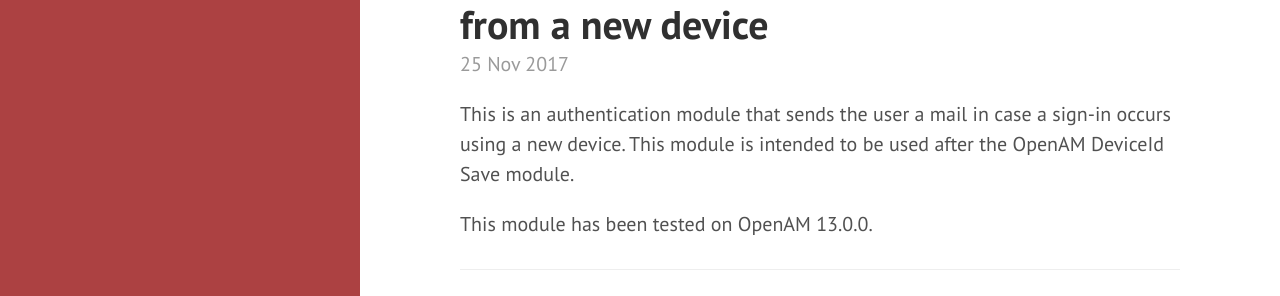
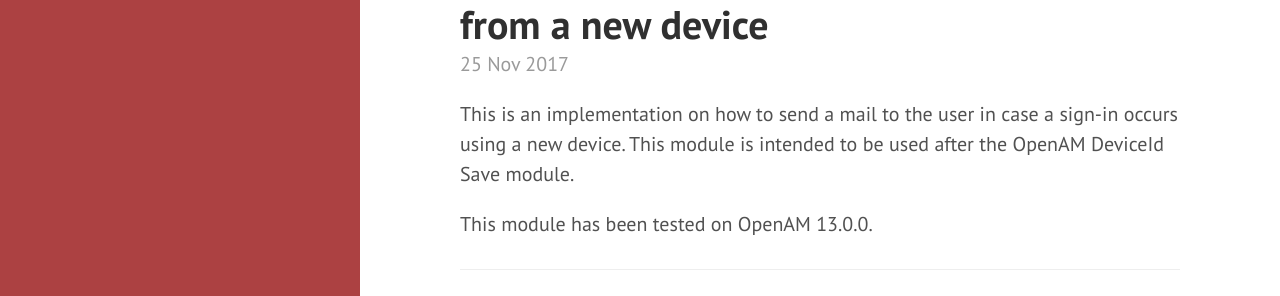
Before and after one commit to mirzlab/mirzlab.github.io, a Jekyll site: the page built from _posts/2017-11-25-openam-device-warning-mail.md, in a window 1280 px wide and 900 px high. Shown: the part 131-427 px from the top of the window. Built offline with Jekyll 4.4.1, drawn with Linux system fonts in a browser that asks for light colours.

Commit message:
Update 2017-11-25-openam-device-warning-mail.md

```diff
--- a/_posts/2017-11-25-openam-device-warning-mail.md
+++ b/_posts/2017-11-25-openam-device-warning-mail.md
@@ -1,10 +1,10 @@
 ---
 layout: post
 title: OpenAM - Email notification when sign-in from a new device
-summary: This authentication module sends an email to the user in case of a sign-in with a new device
+summary: This is an implementation on how to send a mail to the user in case a sign-in occurs using a new device
 ---
 
-This is an authentication module that sends the user a mail in case a sign-in occurs using a new device. This module is intended to be used after the OpenAM DeviceId Save module.
+This is an implementation on how to send a mail to the user in case a sign-in occurs using a new device. This module is intended to be used after the OpenAM DeviceId Save module.
 
 This module has been tested on OpenAM 13.0.0.
 
```
